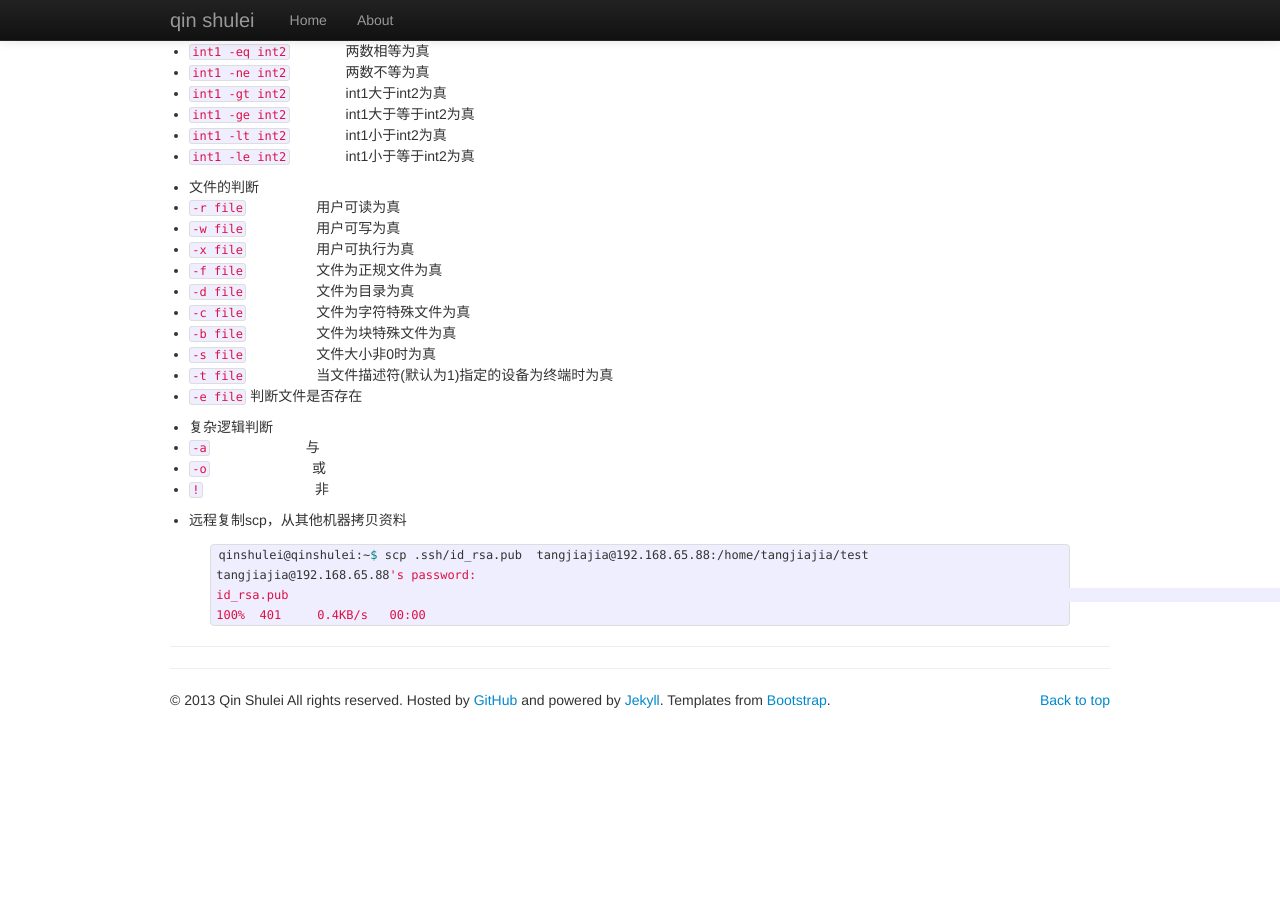
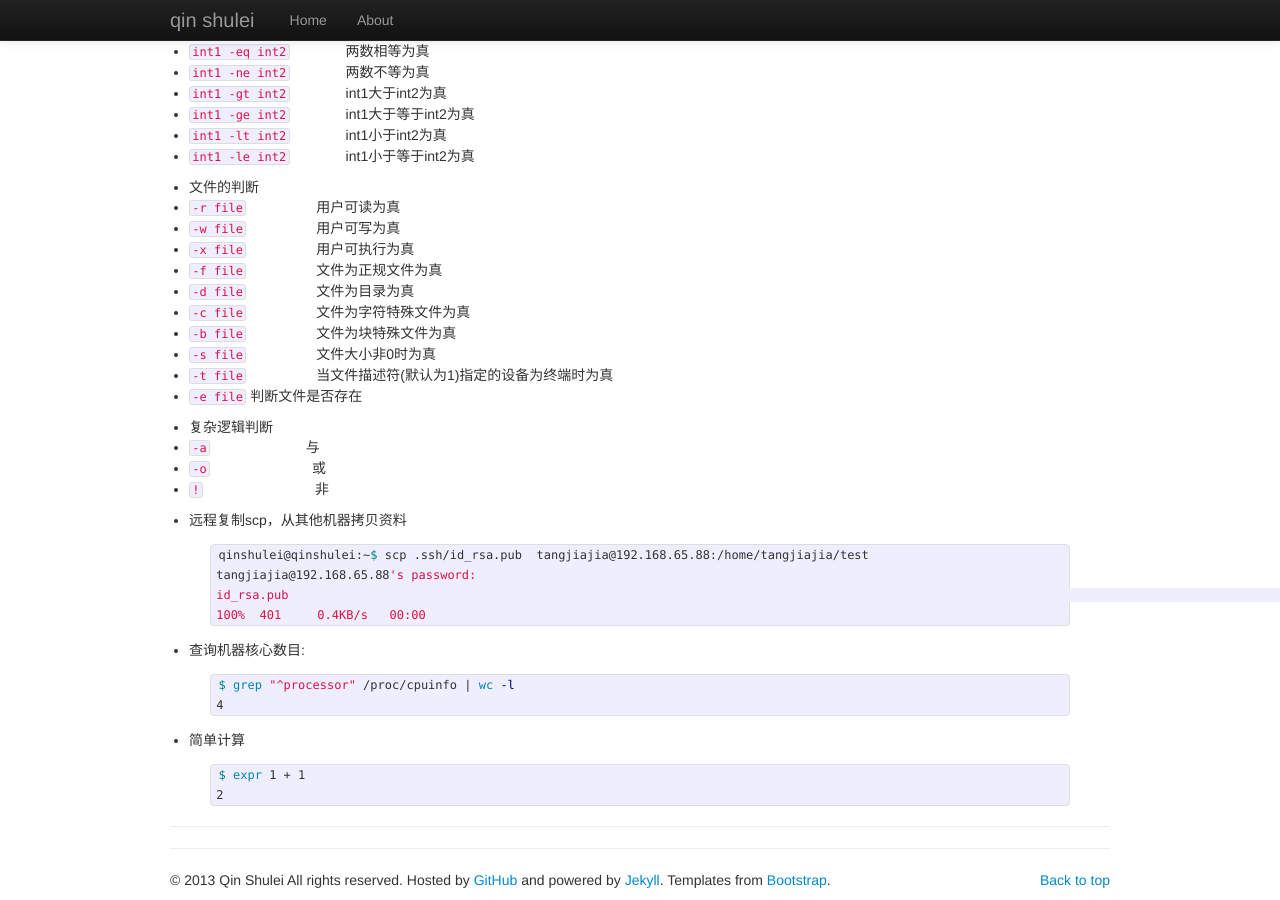
Before and after one commit to qinshulei/qinshulei.github.io, a Jekyll site: the page built from _posts/2014-01-20-unix-tips.markdown, in a window 1280 px wide and 900 px high, scrolled down 937 px. Built offline with Jekyll 4.4.1, drawn with Linux system fonts in a browser that asks for light colours; Markdown is read by kramdown in place of the engine named in the settings; comment, search, counter and statistics services are not loaded; before the commit the page ends 1657 px from its top, so only the background shows below that.

Commit message:
add 2 tips

```diff
--- a/_posts/2014-01-20-unix-tips.markdown
+++ b/_posts/2014-01-20-unix-tips.markdown
@@ -93,3 +93,15 @@ qinshulei@qinshulei:~$ scp .ssh/id_rsa.pub  tangjiajia@192.168.65.88:/home/tangj
 tangjiajia@192.168.65.88's password:
 id_rsa.pub                                                                                                                                                                 100%  401     0.4KB/s   00:00
 {% endhighlight %}
+
++ 查询机器核心数目:
+{% highlight bash %}
+$ grep "^processor" /proc/cpuinfo | wc -l
+4
+{% endhighlight %}
+
++ 简单计算
+{% highlight bash %}
+$ expr 1 + 1
+2
+{% endhighlight %}
```
